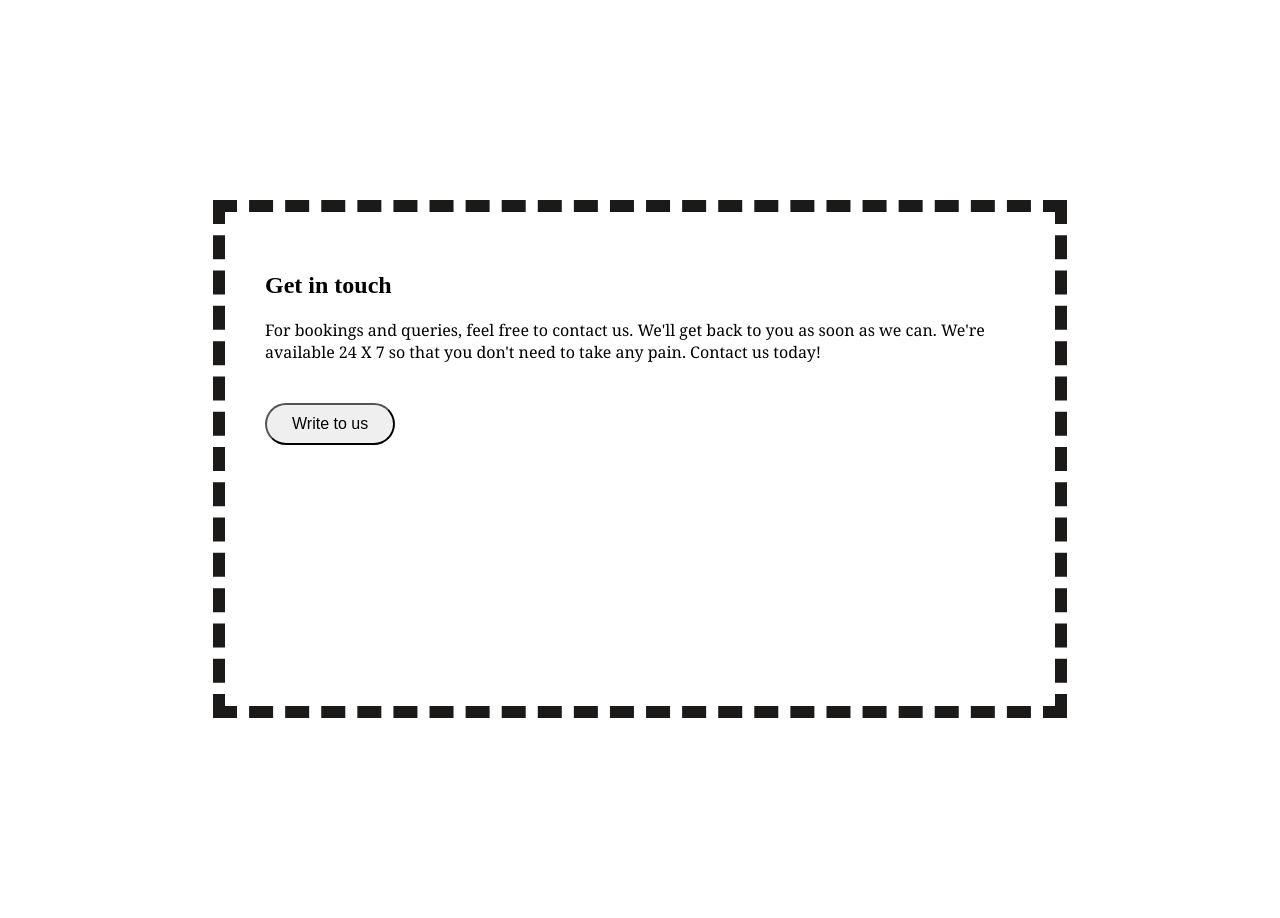
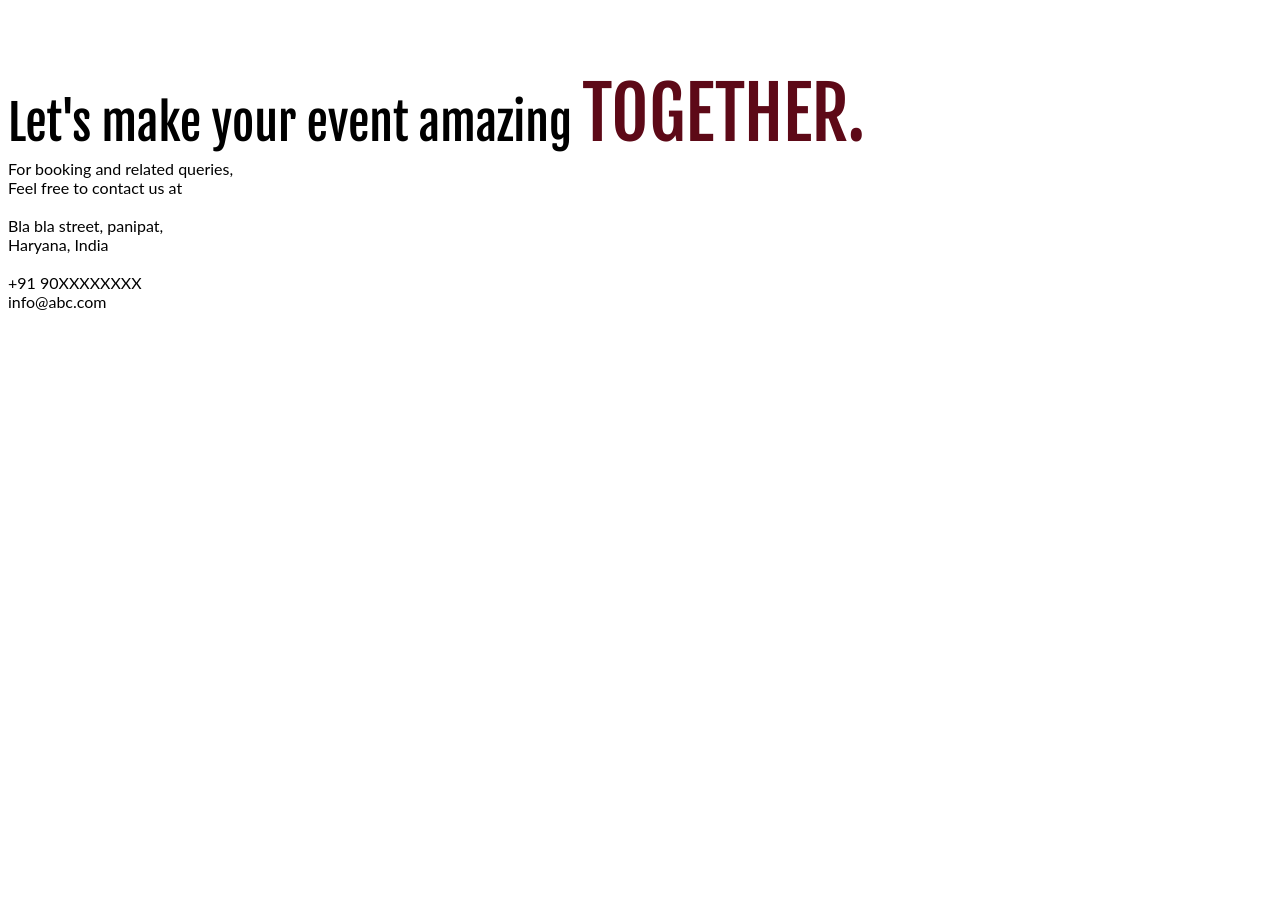
Before and after one commit to Rsingh2805/Website-Banquet, a PHP site: page /components/pages/contact.php in a window 1280 px wide. After the commit the page ends 310 px from the top, so only its background shows below. Run offline with PHP 8.4, Linux system fonts and the light colour scheme.

Commit message:
Completed the website

```diff
--- a/assets/css/contact.css
+++ b/assets/css/contact.css
@@ -1,17 +1,30 @@
-.stamp {
-	padding: 40px;
-	margin: 200px auto;
-	width: 750px;
-	height: 414px;
-	background: #fff no-repeat;
-	border: 12px dashed #1b1a19; }
-.stamp p {
-	color: #000;
-	margin: 10px 10px 40px 0;
-	font: 16px Georgia, "Times New Roman", Times, serif;
+.imageDiv{
+	background-size: cover;
+	background-repeat: no-repeat;
+	background-position: center center;
+	background-image: url('../images/contact.jpg');
+	height: 100%;
+	float: none;
+	display: table-cell;
 }
-.stamp button{
-	border-radius: 500px;
-	font-size: 16px;
-	padding: 10px 25px;
+
+.scream{
+	font-size: 48px;
+	font-family: 'Fjalla One';
 }
+
+.scream span{
+	font-size:  72px;
+	color:  #5d0917;
+}
+
+.contact-div{
+	display: table;
+}
+
+.contact-div .text{
+	font-family: 'Lato';
+	font-size:  16px;
+	padding-top: 60px;
+	padding-bottom: 30px;
+}
--- a/assets/js/header.js
+++ b/assets/js/header.js
@@ -1,4 +1,4 @@
-$( "li" ).hover(
+$( "li" ).not(".active").hover(
   function() {
       $(this).find("span").stop().animate({
       width:"100%",
--- a/components/pages/contact.php
+++ b/components/pages/contact.php
@@ -1,12 +1,17 @@
 <link rel="stylesheet" type="text/css" href="assets/css/contact.css">
+<link href='https://fonts.googleapis.com/css?family=Fjalla One' rel='stylesheet'>
+<link href='https://fonts.googleapis.com/css?family=Ubuntu' rel='stylesheet'>
 
-<div class="stamp">
-	<h2>Get in touch</h2>
-	<div class="row">
-		<div class="col-md-6">
-			<p>For bookings and queries, feel free to contact us. We'll get back to you as soon as we can. We're available 24 X 7 so that you don't need to take any pain. Contact us today!</p>
-			<button onclick="location.href='mailto:abc@gmail.com';" class="btn btn-primary">Write to us</button>
-		</div>
-		<div class="col-md-6"></div>
+<div class="contact-div container">
+	<div class="col-md-6 text">
+		<span class="scream">Let's make your event amazing <span>TOGETHER.</span></span><br>
+		<span>For booking and related queries,</span><br>
+		<span>Feel free to contact us at</span><br><br>
+		<span>Bla bla street, panipat,</span><br>
+		<span>Haryana, India</span><br> <br>
+		<span>+91 90XXXXXXXX</span><br>
+		<span>info@abc.com</span><br><br>
+
 	</div>
+	<div class="col-md-6 imageDiv"></div>
 </div>
--- a/index.php
+++ b/index.php
@@ -8,7 +8,8 @@ require_once INCLUDES."variables.php";
 <head>
 	<meta charset="utf-8">
 	<meta http-equiv="X-UA-Compatible" content="IE=edge">
-	<title><?php echo $title; ?></title>
+	<title></title>
+	<link rel="shortcut icon" type="image/x-icon" href="favicon.ico"/>
 
 	<!-- bootstrap includes -->
 	<link rel="stylesheet" href="https://maxcdn.bootstrapcdn.com/bootstrap/3.3.7/css/bootstrap.min.css">
@@ -18,6 +19,7 @@ require_once INCLUDES."variables.php";
 	<!-- google font includes -->
 	<link href="//maxcdn.bootstrapcdn.com/font-awesome/4.2.0/css/font-awesome.min.css" rel="stylesheet">
 	<link href='https://fonts.googleapis.com/css?family=Lato:100,300,400,700,900' rel='stylesheet' type='text/css'>
+	<link href='https://fonts.googleapis.com/css?family=Cardo:100,300,400,700,900' rel='stylesheet' type='text/css'>
 	<link href='https://fonts.googleapis.com/css?family=Alex Brush' rel='stylesheet'>
 
 	<!-- Shufflejs includes -->
```
Also changed, not shown: assets/js/load-logic.js (+22 -0 lines), components/includes/footer.php (+6 -6 lines), components/includes/header.php (+5 -5 lines), assets/images/contact.jpg (added), favicon.ico (added).
